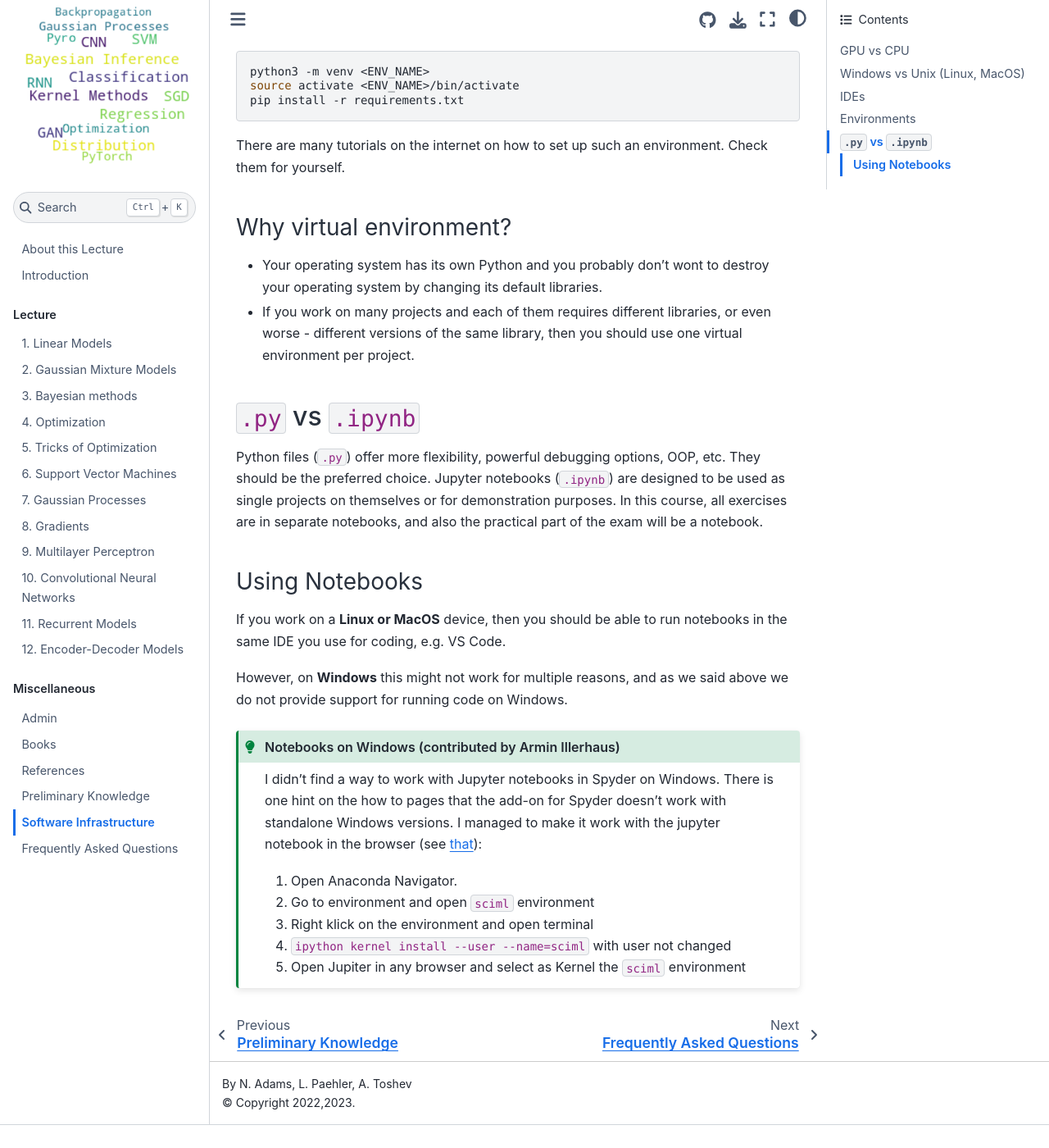
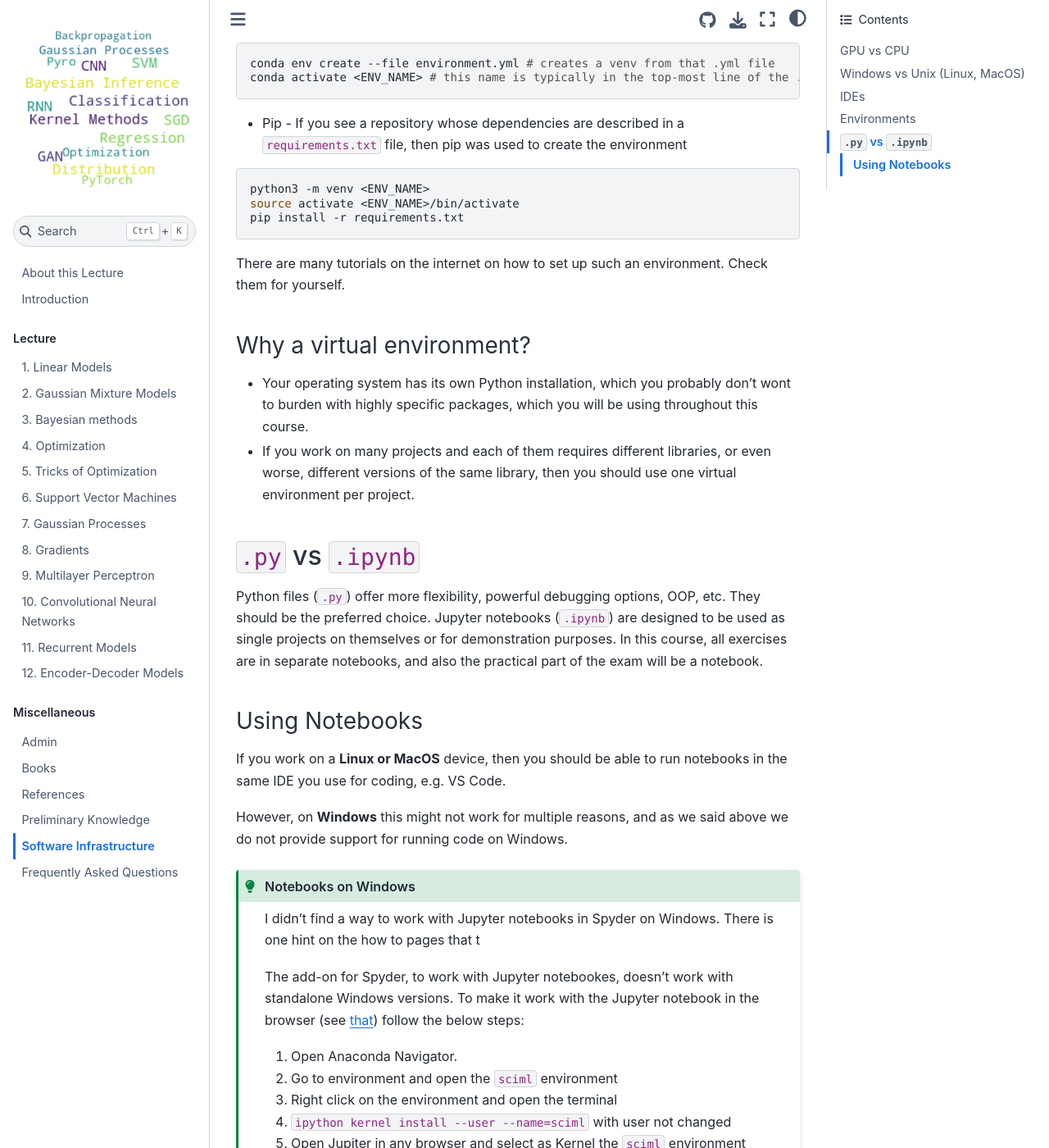
Before and after one commit to tumaer/SciML, a Jupyter Book: the page built from software.md, in a window 1280 px wide and 1400 px high, scrolled down 1952 px. Shown: the whole window at 82% size. Built offline with Jupyter Book 1.0.4 settings and Sphinx 7.4.7 and the Sphinx Book theme 1.1.4, drawn with Linux system fonts in a browser that asks for light colours; pages that are not in the unit, such as notebooks, are missing from menus; before the commit the page ends 3324 px from its top, so only the background shows below that; some of the changed text lies outside the part shown.

Commit message:
Minor rewrite of the software section.

````diff
--- a/software.md
+++ b/software.md
@@ -6,7 +6,7 @@ There are many ways to get a job done using Python, i.e. different IDEs ([Colab]
 
 If your hardware does include a CUDA GPU ([How to know if my GPU supports CUDA](https://askubuntu.com/questions/633176/how-to-know-if-my-gpu-supports-cuda)), then you should probably use it. Note, MacBooks do not have CUDA GPUs and Windows machines require a somewhat different setup than what we will use in the exercises (e.g. [Installing Pytorch with CUDA support on Windows 10](https://pub.towardsai.net/installing-pytorch-with-cuda-support-on-windows-10-a38b1134535e)). Our setup during the exercises is based on Ubuntu 22.04.
 
-If you do not have a CUDA GPU, you should consider using Google Colab with GPU runtime, see [How to use Colab](https://web.eecs.umich.edu/~justincj/teaching/eecs442/WI2021/colab.html#:~:text=What%20is%20Colab%3F&text=It%20allows%20you%20to%20use,the%20session%20after%2012%20hours).
+If you do not have a CUDA GPU, you should consider using Google Colab with GPU runtime, see [How to use Colab](https://web.eecs.umich.edu/~justincj/teaching/eecs442/WI2021/colab.html#:~:text=What%20is%20Colab%3F&text=It%20allows%20you%20to%20use,the%20session%20after%2012%20hours). On a MacBook you have access to the Apple GPU, which is fully [supported by PyTorch](https://developer.apple.com/metal/pytorch/). Follow the instructions by Apple, and the PyTorch team  to install the right PyTorch version on your MacBook, check after the installation has completed that PyTorch utilizes the Apple GPU correctly by performing this [test](https://pytorch.org/docs/master/notes/mps.html).
 
 ### Why GPU?
 
@@ -20,57 +20,67 @@ One of the main disadvantage of Windows in the scope of this class is that the M
 ## IDEs
 
 When to use Colab?
+
 - For a quick-and-dirty testing of some functionality
 - For demonstration purposes
 - If you don't have a CUDA GPU
 
 When not to use Colab?
+
 - Session expire after some time, see [Google Colab session timeout](https://stackoverflow.com/questions/54057011/google-colab-session-timeout). This means that any files other than the notebook itself will be deleted forever.
 - The hardware you get for free is not the best one. If you have better hardware, don't use Colab.
 - If you want to work on a long-term project, you would need to set up the Colab environment every time for scratch. In contrast, when working locally you could use a virtual environment which you set up once in the beginning.
 
-**Local IDEs (opposed to the web IDE Google Colab)**
+### Local IDEs (opposed to the web IDE Google Colab)
 
 Just pick any of the above mentioned: VS Code, PyCharm, Spyder, etc. They have more or less the same functionality and the choise is mainly based on a personal preference rather than software constraints.
 
 ## Environments
 
 There are two very popular ways to manage Python environments:
+
 - Conda (Miniconda or Anaconda) - If you see a repository whose dependencies are described in a `environment.yml` file, then conda was used to create the environment
+
 ```bash
 conda env create --file environment.yml # creates a venv from that .yml file
 conda activate <ENV_NAME> # this name is typically in the top-most line of the .yml file
 ```
+
 - Pip - If you see a repository whose dependencies are described in a `requirements.txt` file, then pip was used to create the environment
+
 ```bash
 python3 -m venv <ENV_NAME>
 source activate <ENV_NAME>/bin/activate
 pip install -r requirements.txt
 ```
+
 There are many tutorials on the internet on how to set up such an environment. Check them for yourself.
 
-### Why virtual environment?
+### Why a virtual environment?
 
-- Your operating system has its own Python and you probably don't wont to destroy your operating system by changing its default libraries.
-- If you work on many projects and each of them requires different libraries, or even worse - different versions of the same library, then you should use one virtual environment per project.
+- Your operating system has its own Python installation, which you probably don't wont to burden with highly specific packages, which you will be using throughout this course.
+- If you work on many projects and each of them requires different libraries, or even worse, different versions of the same library, then you should use one virtual environment per project.
 
 ## `.py` vs `.ipynb`
 
 Python files (`.py`) offer more flexibility, powerful debugging options, OOP, etc. They should be the preferred choice. Jupyter notebooks (`.ipynb`) are designed to be used as single projects on themselves or for demonstration purposes. In this course, all exercises are in separate notebooks, and also the practical part of the exam will be a notebook.
 
 ### Using Notebooks
+
 If you work on a **Linux or MacOS** device, then you should be able to run notebooks in the same IDE you use for coding, e.g. VS Code.
 
 However, on **Windows** this might not work for multiple reasons, and as we said above we do not provide support for running code on Windows.
 
-```{admonition} Notebooks on Windows (contributed by Armin Illerhaus)
+```{admonition} Notebooks on Windows
 :class: hint
 
-I didn't find a way to work with Jupyter notebooks in Spyder on Windows. There is one hint on the how to pages that the add-on for Spyder doesn't work with standalone Windows versions. I managed to make it work with the jupyter notebook in the browser (see [that](https://www.geeksforgeeks.org/using-jupyter-notebook-in-virtual-environment/)):
+I didn't find a way to work with Jupyter notebooks in Spyder on Windows. There is one hint on the how to pages that t
+
+The add-on for Spyder, to work with Jupyter notebookes, doesn't work with standalone Windows versions. To make it work with the Jupyter notebook in the browser (see [that](https://www.geeksforgeeks.org/using-jupyter-notebook-in-virtual-environment/)) follow the below steps:
 
 1. Open Anaconda Navigator.
-2. Go to environment and open `sciml` environment
-3. Right klick on the environment and open terminal
+2. Go to environment and open the `sciml` environment
+3. Right click on the environment and open the terminal
 4. `ipython kernel install --user --name=sciml` with user not changed
 5. Open Jupiter in any browser and select as Kernel the `sciml` environment
 ```
````
